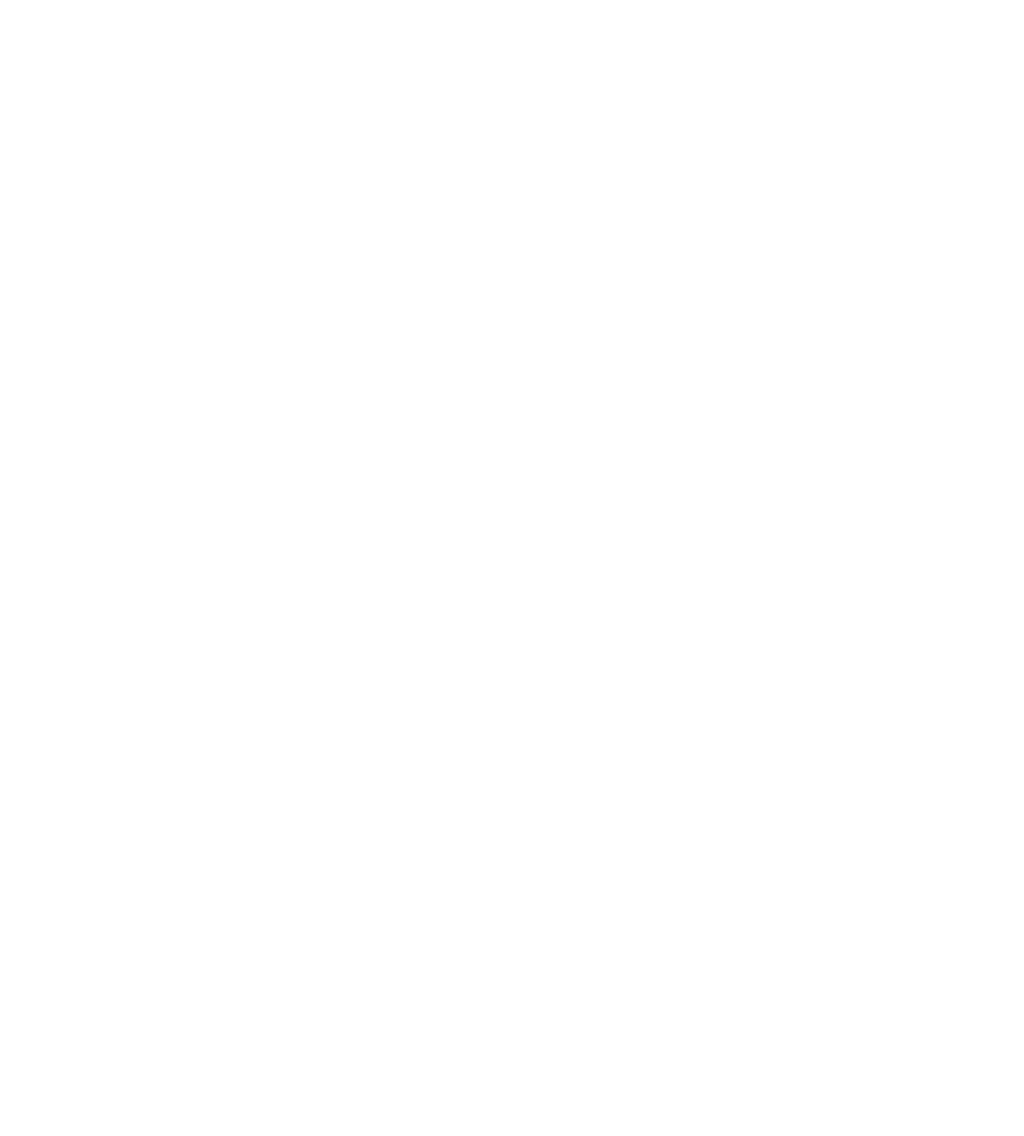
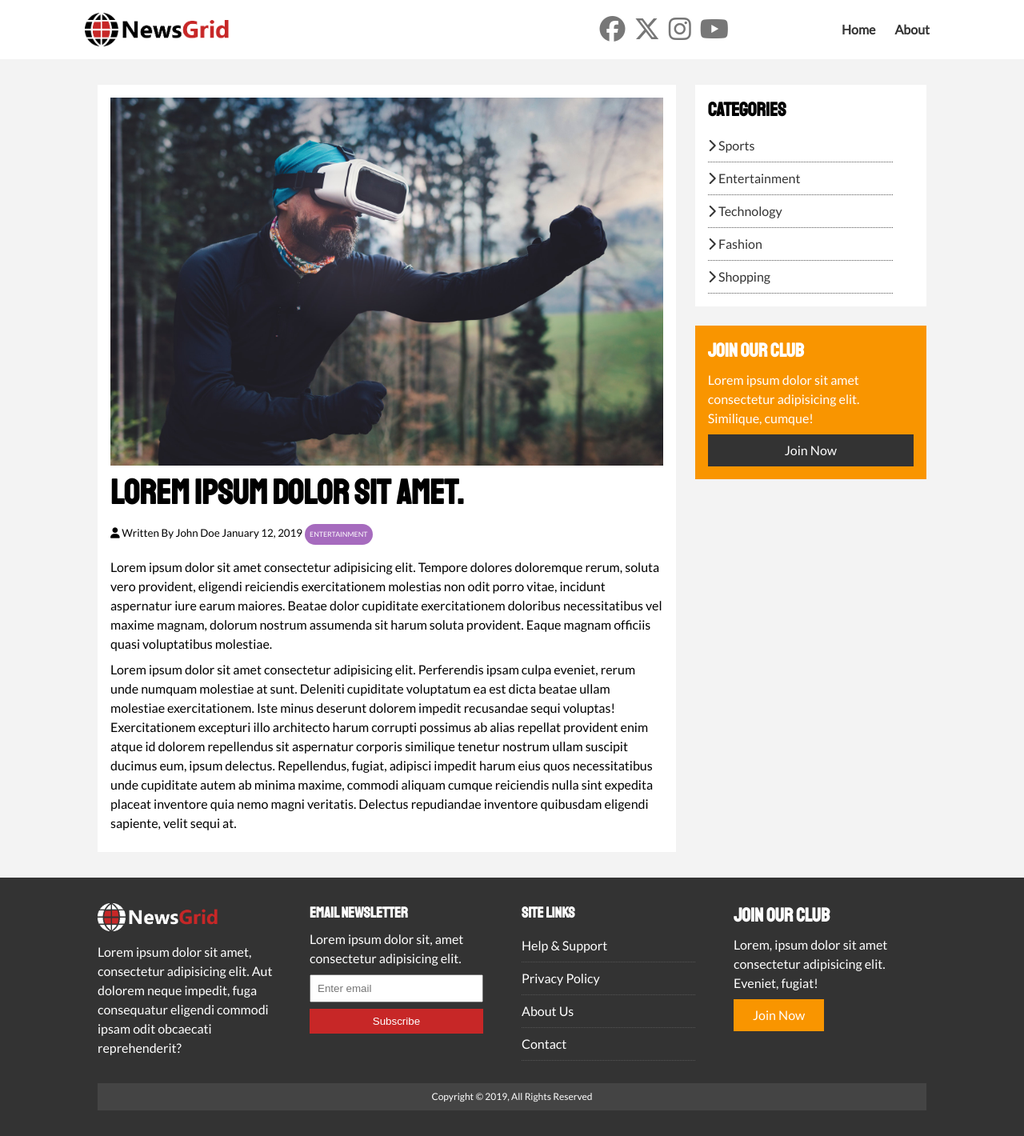
Before and after one commit to nuriaoujo/news-grid, a plain HTML site: page article.html in a window 1280 px wide. Shown: the whole page at 80% size. Before the commit the page ends 800 px from the top, so only its background shows below. Drawn offline with Linux system fonts and the light colour scheme.

Commit message:
Article structure created

```diff
--- a/article.html
+++ b/article.html
@@ -0,0 +1,112 @@
+<!DOCTYPE html>
+<html lang="es">
+<head>
+    <meta charset="UTF-8">
+    <meta name="viewport" content="width=device-width, initial-scale=1.0">
+    <script src="https://kit.fontawesome.com/2d6dfd0972.js" crossorigin="anonymous"></script>
+    <link href="https://fonts.googleapis.com/css2?family=Staatliches&display=swap" rel="stylesheet">
+    <link href="https://fonts.googleapis.com/css2?family=Lato&family=Staatliches&display=swap" rel="stylesheet">
+    <link rel="stylesheet" href="css/style.css">
+    <link rel="stylesheet" media="screen and (max-width: 768px)" href="css/mobile.css">
+    <link rel="shortcut icon" type="image/x-icon" href="/favicon.ico">
+    <title>NewsGrid | Latest News</title>
+</head>
+<body>
+    <!-- Navbar -->
+    <nav id="main-nav">
+        <div class="container">
+            <img src="img/logo.png" alt="NewsGrid" class="logo">
+            <div class="social">
+                <a href="http://facebook.com" target="_blank"><i class="fab fa-facebook fa-2x"></i></a>
+                <a href="http://twitter.com" target="_blank"><i class="fab fa-x-twitter fa-2x"></i></a>
+                <a href="http://instagram.com" target="_blank"><i class="fab fa-instagram fa-2x"></i></a>
+                <a href="http://youtube.com" target="_blank"><i class="fab fa-youtube fa-2x"></i></a>
+            </div>
+            <ul>
+                <li><a href="index.html">Home</a></li>
+                <li><a href="about.html">About</a></li>
+            </ul>
+        </div>
+    </nav>
+
+    <section id="article">
+        <div class="container">
+            <div class="page-container">
+                <article class="card">
+                    <img src="img/articles/ent1.jpg" alt="Entertainment post">
+                    <h1 class="l-heading">Lorem ipsum dolor sit amet.</h1>
+                    <div class="meta">
+                        <small>
+                            <i class="fas fa-user"></i> Written By John Doe January 12, 2019
+                        </small>
+                        <div class="category category-ent">Entertainment</div>
+                    </div>
+                    <p>
+                        Lorem ipsum dolor sit amet consectetur adipisicing elit. Tempore dolores doloremque rerum, soluta vero provident, eligendi reiciendis exercitationem molestias non odit porro vitae, incidunt aspernatur iure earum maiores. Beatae dolor cupiditate exercitationem doloribus necessitatibus vel maxime magnam, dolorum nostrum assumenda sit harum soluta provident. Eaque magnam officiis quasi voluptatibus molestiae.
+                    </p>
+                    <p>
+                        Lorem ipsum dolor sit amet consectetur adipisicing elit. Perferendis ipsam culpa eveniet, rerum unde numquam molestiae at sunt. Deleniti cupiditate voluptatum ea est dicta beatae ullam molestiae exercitationem. Iste minus deserunt dolorem impedit recusandae sequi voluptas! Exercitationem excepturi illo architecto harum corrupti possimus ab alias repellat provident enim atque id dolorem repellendus sit aspernatur corporis similique tenetur nostrum ullam suscipit ducimus eum, ipsum delectus. Repellendus, fugiat, adipisci impedit harum eius quos necessitatibus unde cupiditate autem ab minima maxime, commodi aliquam cumque reiciendis nulla sint expedita placeat inventore quia nemo magni veritatis. Delectus repudiandae inventore quibusdam eligendi sapiente, velit sequi at.
+                    </p>
+                </article>
+
+                <aside id="categories" class="card">
+                    <h2>Categories</h2>
+                    <ul class="list">
+                        <li><a href="#"><i class="fas fa-chevron-right"></i> Sports</a></li>
+                        <li><a href="#"><i class="fas fa-chevron-right"></i> Entertainment</a></li>
+                        <li><a href="#"><i class="fas fa-chevron-right"></i> Technology</a></li>
+                        <li><a href="#"><i class="fas fa-chevron-right"></i> Fashion</a></li>
+                        <li><a href="#"><i class="fas fa-chevron-right"></i> Shopping</a></li>
+                    </ul>
+                </aside>
+
+                <aside class="card bg-secondary">
+                    <h2>Join Our Club</h2>
+                    <p>Lorem ipsum dolor sit amet consectetur adipisicing elit. Similique, cumque!</p>
+                    <a href="#" class="btn btn-dark btn-block">Join Now</a>
+                </aside>
+            </div>
+        </div>
+    </section>
+
+    <!-- Footer -->
+    <footer id="main-footer" class="py-2">
+        <div class="container footer-container">
+
+            <div>
+                <img src="img/logo_light.png" alt="Light Logo">
+                <p>Lorem ipsum dolor sit amet, consectetur adipisicing elit. Aut dolorem neque impedit, fuga consequatur eligendi commodi ipsam odit obcaecati reprehenderit?</p>
+            </div>
+
+            <div>
+                <h3>Email Newsletter</h3>
+                <p>Lorem ipsum dolor sit, amet consectetur adipisicing elit.</p>
+                <form>
+                    <input type="email" placeholder="Enter email">
+                    <input type="submit" value="Subscribe" class="btn btn-primary">
+                </form>
+            </div>
+
+            <div>
+                <h3>Site Links</h3>
+                <ul class="list">
+                    <li><a href="#">Help & Support</a></li>
+                    <li><a href="#">Privacy Policy</a></li>
+                    <li><a href="#">About Us</a></li>
+                    <li><a href="#">Contact</a></li>
+                </ul>
+            </div>
+
+            <div>
+                <h2>Join Our Club</h2>
+                <p>Lorem, ipsum dolor sit amet consectetur adipisicing elit. Eveniet, fugiat!</p>
+                <a href="#" class="btn btn-secondary">Join Now</a>
+            </div>
+
+            <div>
+                Copyright &copy; 2019, All Rights Reserved
+            </div>
+        </div>
+    </footer>
+</body>
+</html>
--- a/css/style.css
+++ b/css/style.css
@@ -146,6 +146,10 @@ h1, h2, h3, h4, h5, h6 {
 .p-1 {padding: 1.5rem;}
 .p-2 {padding: 2rem;}
 .p-3 {padding: 3rem;}
+
+.l-heading {
+    font-size: 2.7rem;
+}
 
 .list li {
     padding: 0.5rem 0;
```
